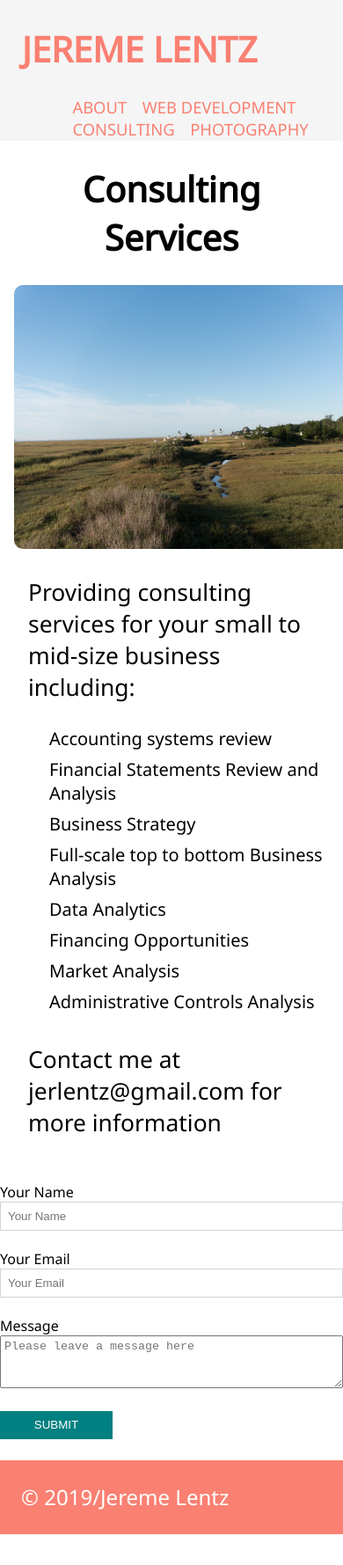
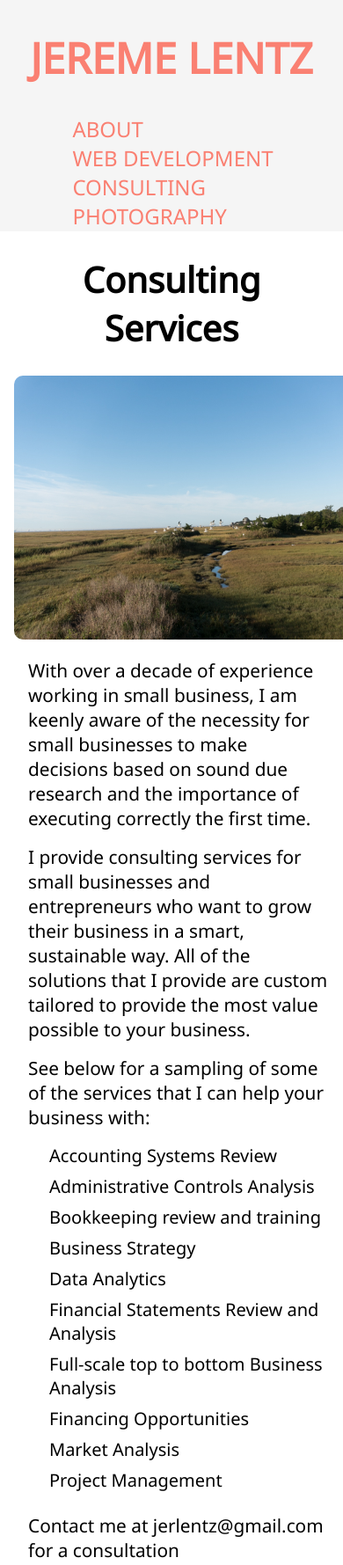
Before and after one commit to jeremel/jlentz, a Gatsby site: page /consulting in a window 390 px wide. Shown: the top 1779 px of the page at 88% size. Before the commit the page ends 1744 px from the top, so only its background shows below. Built offline with nearby package versions, Linux system fonts and the light colour scheme; Gatsby itself is replaced by a stand-in of ours.

Commit message:
Update the copy in the consulting section. Some minor design tweaks. Add a little more responsiveness to the header.

```diff
--- a/src/components/Form.js
+++ b/src/components/Form.js
@@ -2,7 +2,7 @@ import React from 'react';
 import styled from "styled-components"
 
 const FormWrapper = styled.div`
-  max-width: 500px;
+  max-width: 31.25rem;
   padding-top: 1.5rem;
   padding-bottom: 1.5rem;
   margin: auto;
--- a/src/components/header.js
+++ b/src/components/header.js
@@ -49,6 +49,19 @@ const HeaderContainer = styled.div`
       }
     }
   }
+
+  @media(max-width:700px) {
+    justify-content: center;
+
+    h1 {
+      font-size: 3rem;
+    }
+
+    ul {
+      font-size: 1.5rem;
+      text-align: center;
+    }
+  }
 `
 
 const Header = ({ siteTitle }) => (
--- a/src/pages/consulting.js
+++ b/src/pages/consulting.js
@@ -9,6 +9,7 @@ import ConsultingImage from "../images/image-19.jpg"
 const ConsultingWrapper = styled.div`
   margin: 0;
   padding: 0 8rem;
+  max-width: 75rem;
 
   a {
     color: blue;
@@ -25,7 +26,8 @@ const ConsultingWrapper = styled.div`
   }
 
   p {
-    font-size: 1.65rem;
+    font-size: 1.3rem;
+    margin: 1rem 0;
   }
 
   ul {
@@ -60,18 +62,22 @@ const Consulting = () => (
     <ConsultingWrapper>
       <h1>Consulting Services</h1>
       <img src={ConsultingImage} alt="Jereme Lentz Consulting" />
-      <p>Providing consulting services for your small to mid-size business including:</p>
+      <p>With over a decade of experience working in small business, I am keenly aware of the necessity for small businesses to make decisions based on sound due research and the importance of executing correctly the first time.</p>
+      <p>I provide consulting services for small businesses and entrepreneurs who want to grow their business in a smart, sustainable way. All of the solutions that I provide are custom tailored to provide the most value possible to your business.</p>
+      <p>See below for a sampling of some of the services that I can help your business with:</p>
       <ul>
-        <li>Accounting systems review</li>
+        <li>Accounting Systems Review</li>
+        <li>Administrative Controls Analysis</li>
+        <li>Bookkeeping review and training</li>
+        <li>Business Strategy</li>
+        <li>Data Analytics</li>
         <li>Financial Statements Review and Analysis</li>
-        <li>Business Strategy</li>
         <li>Full-scale top to bottom Business Analysis</li>
-        <li>Data Analytics</li>
         <li>Financing Opportunities</li>
         <li>Market Analysis</li>
-        <li>Administrative Controls Analysis</li>
+        <li>Project Management</li>
       </ul>
-      <p>Contact me at jerlentz@gmail.com for more information</p>
+      <p>Contact me at jerlentz@gmail.com for a consultation</p>
     </ConsultingWrapper>
   </Layout>
 )
--- a/src/pages/index.js
+++ b/src/pages/index.js
@@ -24,6 +24,11 @@ const IndexWrapper = styled.div`
     font-size: 1.35rem;
     text-align: center;
   }
+
+  h2 {
+    font-size: 1.15rem;
+    text-align: center;
+  }
 `
 
 const IndexPage = () => (
@@ -32,6 +37,7 @@ const IndexPage = () => (
     <IndexWrapper>
       <Image />
       <h1>Web Developer and Small Business Consultant based in Southern New Jersey</h1>
+      <h2>Providing custom tailored solutions that help small businesses and entrepreneurs grow their businesses</h2>
       <Link to="/about/">Click here to learn more about me and the services I offer</Link>
     </IndexWrapper>
   </Layout>
--- a/src/pages/webdevelopment.js
+++ b/src/pages/webdevelopment.js
@@ -9,6 +9,7 @@ import BackgroundImage from "../images/image-20.jpg";
 const WebDevWrapper = styled.div`
   margin: 0;
   padding: 0 8rem;
+  max-width: 75rem;
 
   a {
     color: blue;
@@ -22,7 +23,7 @@ const WebDevWrapper = styled.div`
   }
 
   p {
-    font-size: 1.65rem;
+    font-size: 1.3rem;
   }
 `
 
```
